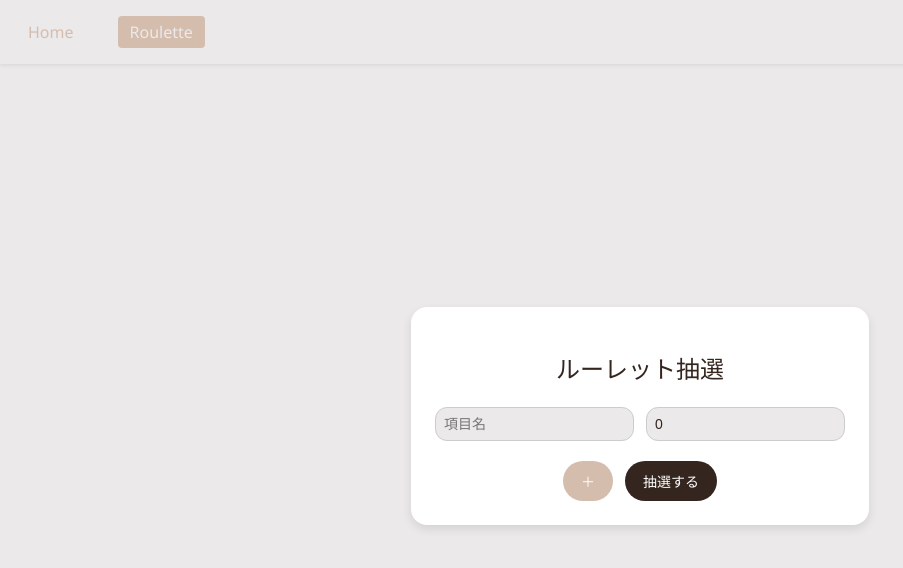
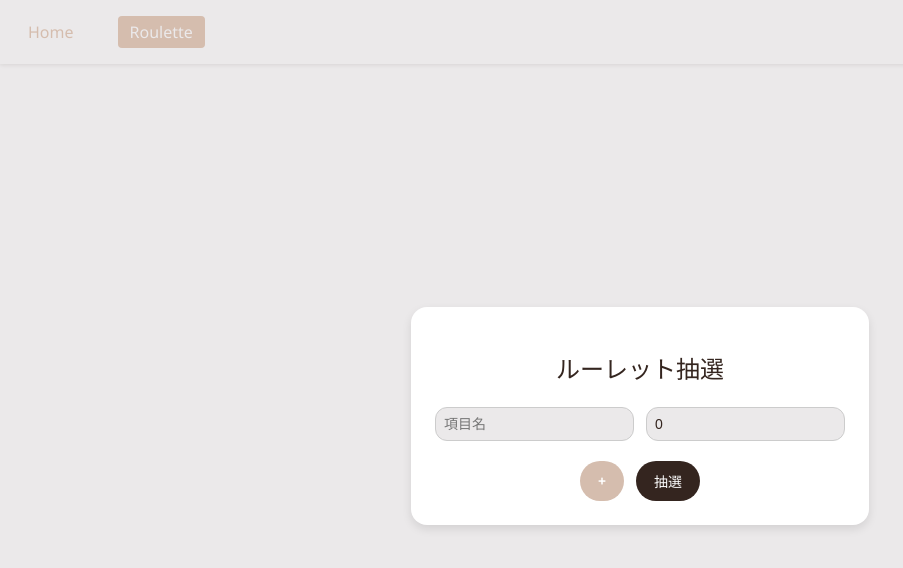
Before and after one commit to N0ntar0/Nontaro-Learn, a React (Vite) app: page /roulette in a window 1280 px wide. Shown: the top 568 px of the page, without its empty margins (0-903 px from the left). Built offline with nearby package versions, Linux system fonts and the light colour scheme.

Commit message:
ボタンコンポーネント作成 #3

```diff
--- a/src/App.tsx
+++ b/src/App.tsx
@@ -1,7 +1,7 @@
 import './App.css'
 import { useRoutes } from 'react-router-dom'
 import routes from './route'
-import AppHeader from './componets/AppHeader'
+import AppHeader from './componets/AppHeader/AppHeader'
 
 function App() {
   return (
--- /dev/null
+++ b/src/componets/Button/Button.css
@@ -0,0 +1,27 @@
+.custom-button {
+  padding: 10px 18px;
+  border: none;
+  border-radius: 20px;
+  font-weight: bold;
+  cursor: pointer;
+  font-size: 14px;
+  transition: opacity 0.2s ease;
+}
+
+.custom-button.light {
+  background-color: var(--accent-color);
+  color: white;
+}
+
+.custom-button.light:hover {
+  opacity: 0.9;
+}
+
+.custom-button.dark {
+  background-color: var(--text-color);
+  color: white;
+}
+
+.custom-button.dark:hover {
+  opacity: 0.9;
+}
--- /dev/null
+++ b/src/componets/Button/Button.tsx
@@ -0,0 +1,31 @@
+import React from 'react';
+import './Button.css';
+
+type ButtonProps = {
+  children: React.ReactNode;
+  variant?: 'light' | 'dark';
+  onClick?: () => void;
+  type?: 'button' | 'submit' | 'reset';
+  disabled?: boolean;
+};
+
+const CustomButton: React.FC<ButtonProps> = ({
+  children,
+  variant = 'light',
+  onClick,
+  type = 'button',
+  disabled = false,
+}) => {
+  return (
+    <button
+      className={`custom-button ${variant}`}
+      onClick={onClick}
+      type={type}
+      disabled={disabled}
+    >
+      {children}
+    </button>
+  );
+};
+
+export default CustomButton;
--- a/src/pages/Roulette.tsx
+++ b/src/pages/Roulette.tsx
@@ -1,5 +1,6 @@
-import { useState } from 'react';
-import '../styles/Roulette.css';
+import { useState } from "react";
+import "../styles/Roulette.css";
+import CustomButton from "../componets/Button/Button";
 
 type Item = {
   name: string;
@@ -7,27 +8,27 @@ type Item = {
 };
 
 export default function Roulette() {
-  const [items, setItems] = useState<Item[]>([{ name: '', weight: 0 }]);
+  const [items, setItems] = useState<Item[]>([{ name: "", weight: 0 }]);
   const [result, setResult] = useState<string | null>(null);
 
   const handleChange = (index: number, key: keyof Item, value: string) => {
     const newItems = [...items];
-    if (key === 'weight') {
+    if (key === "weight") {
       newItems[index].weight = Number(value);
-    } else if (key === 'name') {
+    } else if (key === "name") {
       newItems[index].name = value;
     }
     setItems(newItems);
   };
 
   const addItem = () => {
-    setItems([...items, { name: '', weight: 0 }]);
+    setItems([...items, { name: "", weight: 0 }]);
   };
 
   const draw = () => {
     const totalWeight = items.reduce((sum, item) => sum + item.weight, 0);
     if (totalWeight <= 0) {
-      alert('抽選確率の合計が0です');
+      alert("抽選確率の合計が0です");
       return;
     }
 
@@ -51,19 +52,23 @@ export default function Roulette() {
             type="text"
             placeholder="項目名"
             value={item.name}
-            onChange={(e) => handleChange(index, 'name', e.target.value)}
+            onChange={(e) => handleChange(index, "name", e.target.value)}
           />
           <input
             type="number"
             placeholder="確率（%）"
             value={item.weight}
-            onChange={(e) => handleChange(index, 'weight', e.target.value)}
+            onChange={(e) => handleChange(index, "weight", e.target.value)}
           />
         </div>
       ))}
       <div className="buttons">
-        <button className="add" onClick={addItem}>＋</button>
-        <button className="draw" onClick={draw}>抽選する</button>
+        <CustomButton variant="light" onClick={addItem}>
+          +
+        </CustomButton>
+        <CustomButton variant="dark" onClick={draw}>
+          抽選
+        </CustomButton>
       </div>
       {result && <div className="result">🎉 当選: {result} 🎉</div>}
     </div>
--- a/src/styles/Roulette.css
+++ b/src/styles/Roulette.css
@@ -49,33 +49,6 @@ body {
   margin-top: 20px;
 }
 
-.buttons button {
-  padding: 10px 18px;
-  border: none;
-  border-radius: 20px;
-  font-weight: bold;
-  cursor: pointer;
-  font-size: 14px;
-}
-
-button.add {
-  background-color: var(--accent-color);
-  color: white;
-}
-
-button.add:hover {
-  opacity: 0.9;
-}
-
-button.draw {
-  background-color: var(--text-color);
-  color: white;
-}
-
-button.draw:hover {
-  opacity: 0.9;
-}
-
 .result {
   margin-top: 24px;
   text-align: center;
```
Also changed, not shown: src/componets/AppHeader/AppHeader.css (renamed from src/componets/AppHeader.css), src/componets/AppHeader/AppHeader.tsx (renamed from src/componets/AppHeader.tsx).
